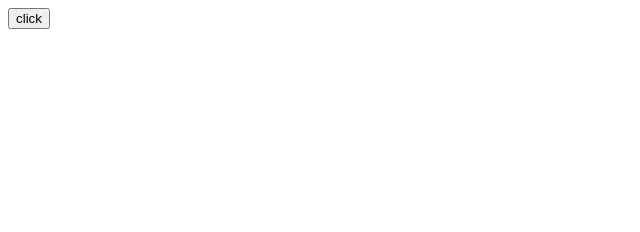
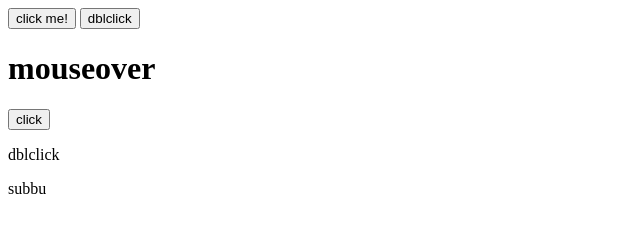
Before and after one commit to subhankovvuru/javascript, a plain HTML site: page Events/index.html in a window 1280 px wide. Shown: the whole page, without its empty margins (0-640 px from the left). Drawn offline with Linux system fonts and the light colour scheme.

Commit message:
javascript file

```diff
--- a/Events/index.html
+++ b/Events/index.html
@@ -7,12 +7,12 @@
     <link rel="stylesheet" href="index.css">
 </head>
 <body>
-    <!-- <button onclick="console.log('here is the click event used');">click me!</button>
+     <button onclick="console.log('here is the click event used');">click me!</button>
     <button ondblclick="console.log('click 2 times ouput comes')">dblclick</button>
-    <h1 onmouseover="console.log('over the precess')">mouseover</h1> -->
+    <h1 onmouseover="console.log('over the precess')">mouseover</h1>
     <button>click</button>
-    <!-- <p>dblclick</p>
-    <div>subbu</div> -->
+    <p>dblclick</p>
+    <div>subbu</div>
 
 
 
--- a/dom/index.js
+++ b/dom/index.js
@@ -1,6 +1,6 @@
 // // dom part1
 
-// // these are the parts of windpow
+// // these are the parts of window
 // // console.log("hello")
 // // window.console.log("hello1");
 // // window.alert("hello2");
@@ -22,7 +22,7 @@
 
 // // queryselectorall
 
-// let p=document.querySelectorAll("p");
+// let p=document.querySelectorAll(".p");
 // p[0].style.color="red"
 // p[0].innerHTML=`
 // <p>subhan</p>
--- a/operators/index.js
+++ b/operators/index.js
@@ -14,8 +14,7 @@
  a=10
  console.log("a++=",a++) //   o/p=10
  console.log("after incerement",a) //  o/p=after incement=11
- console.log(++a);  // o/p=12
-
+ console.log(++a);  // o/p=12 // it is pre- increment
  console.log(a--)
  console.log("after decerement",a)
  console.log(--a)
```
Also changed, not shown: Loops/index.js (+10 -8 lines).
